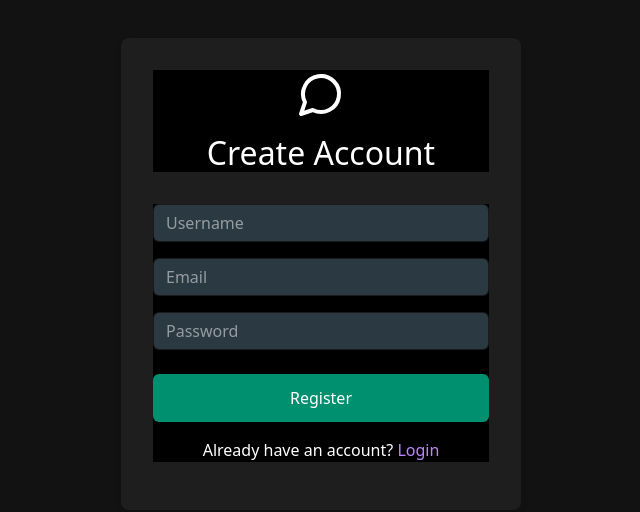
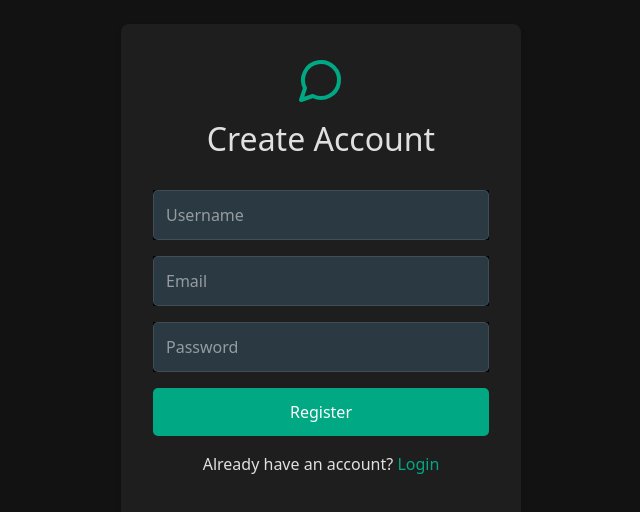
Before and after one commit to TharinduDMadushanka/chatify-real-time-chat-application, a React (Vite) app in the folder Chatify/Chatify-frontend/: page /register in a window 1280 px wide. Shown: the part 126-638 px from the top of the page, without its empty margins (319-959 px from the left). Built offline with nearby package versions, Linux system fonts and the light colour scheme.

Commit message:
make Register clasname are unique and updated the css file

```diff
--- a/Chatify/Chatify-frontend/src/pages/Register/Register.css
+++ b/Chatify/Chatify-frontend/src/pages/Register/Register.css
@@ -1,14 +1,24 @@
-/* Register page uses the same styles as Login */
-.auth-container {
+:root {
+  --register-bg: #121212;
+  --register-card-bg: #1e1e1e;
+  --register-text-color: #e0e0e0;
+  --register-border-color: rgba(255, 255, 255, 0.1);
+  --register-hover-bg: rgba(255, 255, 255, 0.1);
+  --register-input-bg: #2a3942;
+  --register-input-placeholder: rgba(255, 255, 255, 0.5);
+  --register-primary: #00a884;
+}
+
+.register-container {
   height: 100vh;
   display: flex;
   align-items: center;
   justify-content: center;
-  background-color: var(--chat-background);
+  background-color: var(--register-bg);
 }
 
-.auth-card {
-  background-color: var(--secondary-color);
+.register-card {
+  background-color: var(--register-card-bg);
   padding: 2rem;
   border-radius: 8px;
   width: 100%;
@@ -16,55 +26,79 @@
   box-shadow: 0 4px 6px rgba(0, 0, 0, 0.1);
 }
 
-.auth-header {
+.register-header {
   text-align: center;
   margin-bottom: 2rem;
+  background-color: transparent;
 }
 
-.auth-header h1 {
-  color: white;
+.register-header h1 {
+  color: var(--register-text-color);
   margin-top: 1rem;
   font-size: 2rem;
+  background-color: transparent;
 }
 
-.auth-logo {
-  color: white;
+.register-logo {
+  color: var(--register-primary);
+  background-color: transparent;
 }
 
-.auth-form .form-control {
-  background-color: #2a3942;
-  border: 1px solid rgba(255, 255, 255, 0.1);
-  /* color: var(--text-color); */
-  color: hsla(0, 0%, 100%, 0.784);
+.register-form{
+  background-color: transparent;
 }
 
-.auth-form .form-control:focus {
-  background-color: #2a3942;
-  border-color: var(--primary-color);
-  box-shadow: none;
-  color: white;
+.register-form-group {
+  margin-bottom: 1rem;
 }
 
-.auth-form .form-control::placeholder {
-  color: rgba(255, 255, 255, 0.5);
+.register-input {
+  width: 100%;
+  padding: 12px;
+  background-color: var(--register-input-bg);
+  border: 1px solid var(--register-border-color);
+  color: var(--register-text-color);
+  border-radius: 5px;
 }
 
-.btn-primary {
-  background-color: #008f6f;
+.register-input:focus {
+  background-color: var(--register-input-bg);
+  border-color: var(--register-primary);
+  outline: none;
+}
+
+.register-input::placeholder {
+  color: var(--register-input-placeholder);
+}
+
+.register-button {
+  width: 100%;
+  background-color: var(--register-primary);
+  color: white;
   border: none;
   padding: 12px;
   font-size: 1rem;
+  border-radius: 5px;
+  cursor: pointer;
 }
 
-.btn-primary:hover {
-  background-color: hsla(167, 100%, 28%, 0.725);
+.register-button:hover {
+  background-color: #008f6f;
 }
 
-.auth-link {
-  color: var(--primary-color);
-  text-decoration: none;
+.register-footer {
+  text-align: center;
+  margin-top: 1rem;
+  color: var(--register-text-color);
+  background-color: transparent;
 }
 
-.auth-link:hover {
+.register-link {
+  color: var(--register-primary);
+  text-decoration: none;
+  background-color: transparent;
+}
+
+.register-link:hover {
   text-decoration: underline;
 }
--- a/Chatify/Chatify-frontend/src/pages/Register/Register.jsx
+++ b/Chatify/Chatify-frontend/src/pages/Register/Register.jsx
@@ -30,50 +30,50 @@ const Register = () => {
   };
 
   return (
-    <div className="auth-container">
-      <div className="auth-card">
-        <div className="auth-header">
-          <MessageCircle size={48} className="auth-logo" />
+    <div className="register-container">
+      <div className="register-card">
+        <div className="register-header">
+          <MessageCircle size={48} className="register-logo" />
           <h1>Create Account</h1>
         </div>
-        <form onSubmit={handleRegister} className="auth-form">
+        <form onSubmit={handleRegister} className="register-form">
           {error && <div className="alert alert-danger">{error}</div>}
-          <div className="form-group mb-3">
+          <div className="register-form-group">
             <input
               type="text"
-              className="form-control"
+              className="register-input"
               placeholder="Username"
               value={username}
               onChange={(e) => setUsername(e.target.value)}
               required
             />
           </div>
-          <div className="form-group mb-3">
+          <div className="register-form-group">
             <input
               type="email"
-              className="form-control"
+              className="register-input"
               placeholder="Email"
               value={email}
               onChange={(e) => setEmail(e.target.value)}
               required
             />
           </div>
-          <div className="form-group mb-4">
+          <div className="register-form-group">
             <input
               type="password"
-              className="form-control"
+              className="register-input"
               placeholder="Password"
               value={password}
               onChange={(e) => setPassword(e.target.value)}
               required
             />
           </div>
-          <button type="submit" className="btn btn-primary w-100 mb-3">
+          <button type="submit" className="register-button">
             Register
           </button>
         </form>
-        <p className="text-center text-white">
-          Already have an account? <Link to="/login" className="auth-link">Login</Link>
+        <p className="register-footer">
+          Already have an account? <Link to="/login" className="register-link">Login</Link>
         </p>
       </div>
     </div>
```
